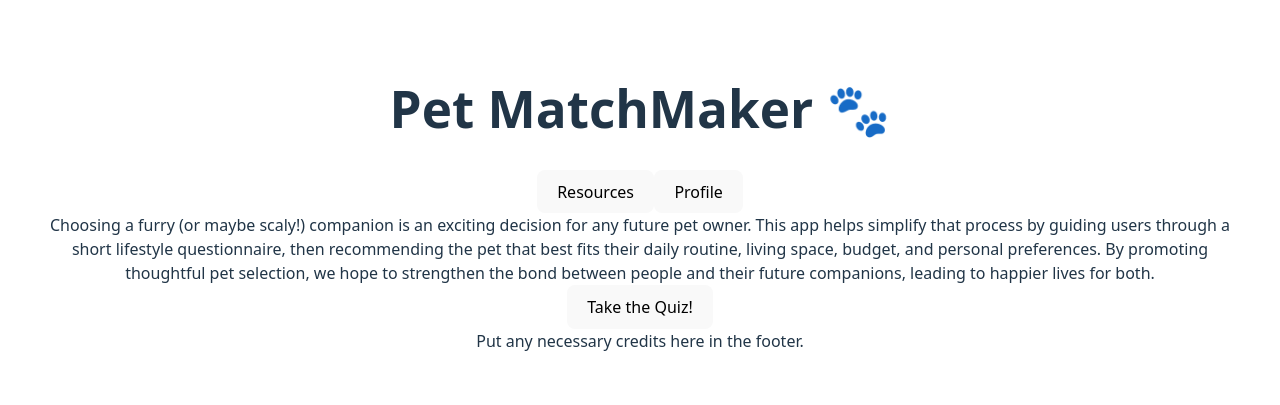
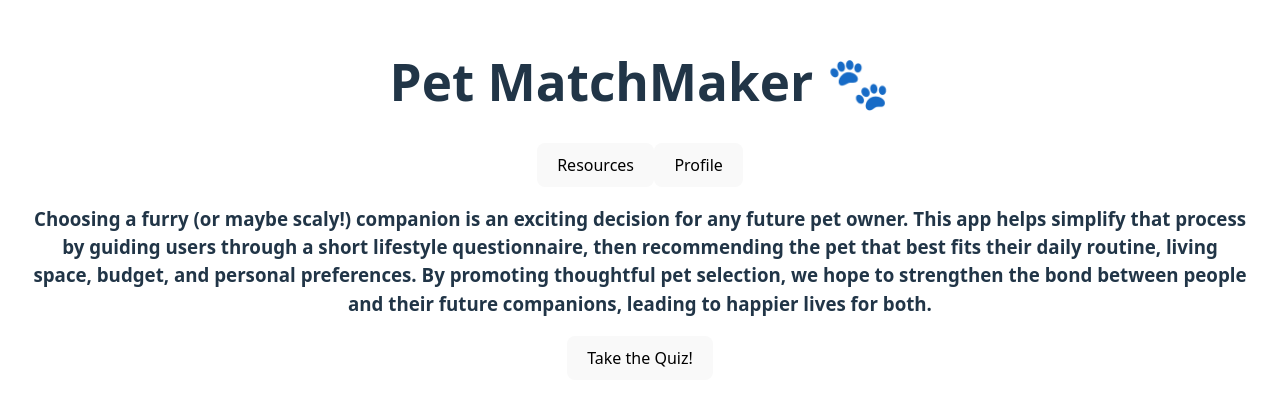
Before and after one commit to Pet-MatchMaker-2412/pet_matchmaker_fe, a React (Vite) app: page /welcome in a window 1280 px wide. Shown: the part 201-606 px from the top of the page. Built offline with nearby package versions, Linux system fonts and the light colour scheme.

Commit message:
made homepage paragraph larger

```diff
--- a/src/components/WelcomePage/WelcomePage.jsx
+++ b/src/components/WelcomePage/WelcomePage.jsx
@@ -14,15 +14,12 @@ function WelcomePage() {
                 </Link>
           </nav>
       </header>
-      <div>
+      <h3>
           Choosing a furry (or maybe scaly!) companion is an exciting decision for any future pet owner. This app helps simplify that process by guiding users through a short lifestyle questionnaire, then recommending the pet that best fits their daily routine, living space, budget, and personal preferences. By promoting thoughtful pet selection, we hope to strengthen the bond between people and their future companions, leading to happier lives for both.
-      </div>
+      </h3>
       <Link to="/questionnaire">
             <button>Take the Quiz!</button>
         </Link>
-      <footer>
-        Put any necessary credits here in the footer.
-      </footer>
     </main>
     )
   }
```
